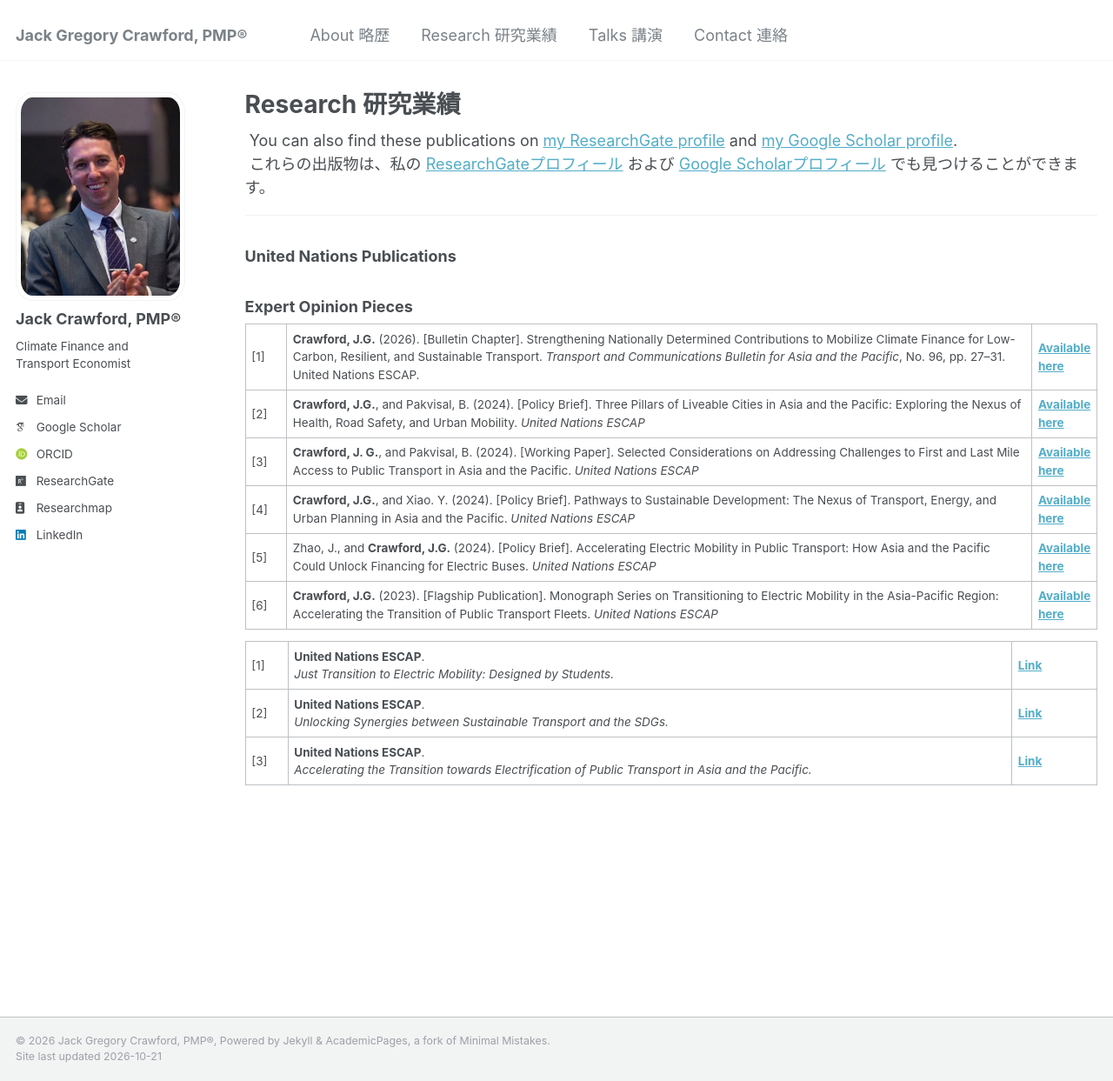
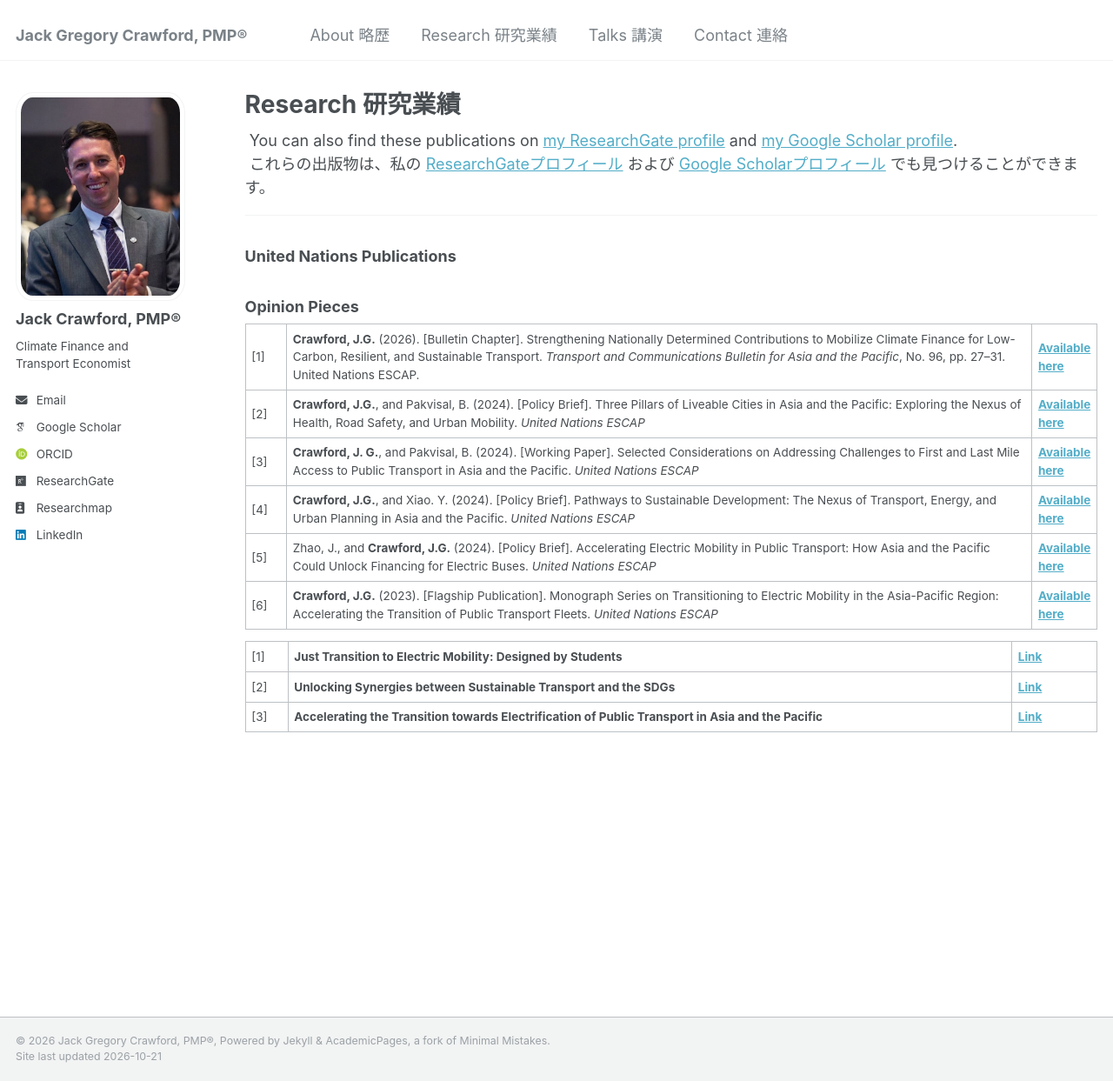
Before and after one commit to jackgcrawford/jackcrawford, a Jekyll site: the page built from _pages/publications.md, in a window 1280 px wide and 1243 px high. Shown: the whole window at 87% size. Built offline with Jekyll 4.4.1, drawn with Linux system fonts in a browser that asks for light colours; some web fonts are replaced.

Commit message:
Update publications.md

```diff
--- a/_pages/publications.md
+++ b/_pages/publications.md
@@ -44,16 +44,16 @@ author_profile: true
 <tr>
 
 
+
 <div style="margin-top: 1.5rem;"></div>
 
-<h3>Expert Opinion Pieces</h3>
+<h3>Opinion Pieces</h3>
 <table class="tg">
   <tbody>
     <tr>
       <td width="5%">[1]</td>
       <td width="85%">
-        <strong>United Nations ESCAP</strong>.<br>
-        <em>Just Transition to Electric Mobility: Designed by Students.</em>
+        <strong>Just Transition to Electric Mobility: Designed by Students</strong>
       </td>
       <td width="10%">
         <a href="https://www.unescap.org/blog/just-transition-electric-mobility-designed-students" target="_blank"><strong>Link</strong></a>
@@ -63,8 +63,7 @@ author_profile: true
     <tr>
       <td width="5%">[2]</td>
       <td width="85%">
-        <strong>United Nations ESCAP</strong>.<br>
-        <em>Unlocking Synergies between Sustainable Transport and the SDGs.</em>
+        <strong>Unlocking Synergies between Sustainable Transport and the SDGs</strong>
       </td>
       <td width="10%">
         <a href="https://www.unescap.org/blog/unlocking-synergies-sustainable-transport-and-sdgs" target="_blank"><strong>Link</strong></a>
@@ -74,8 +73,7 @@ author_profile: true
     <tr>
       <td width="5%">[3]</td>
       <td width="85%">
-        <strong>United Nations ESCAP</strong>.<br>
-        <em>Accelerating the Transition towards Electrification of Public Transport in Asia and the Pacific.</em>
+        <strong>Accelerating the Transition towards Electrification of Public Transport in Asia and the Pacific</strong>
       </td>
       <td width="10%">
         <a href="https://www.unescap.org/blog/accelerating-transition-towards-electrification-public-transport-asia-and-pacific" target="_blank"><strong>Link</strong></a>
```
